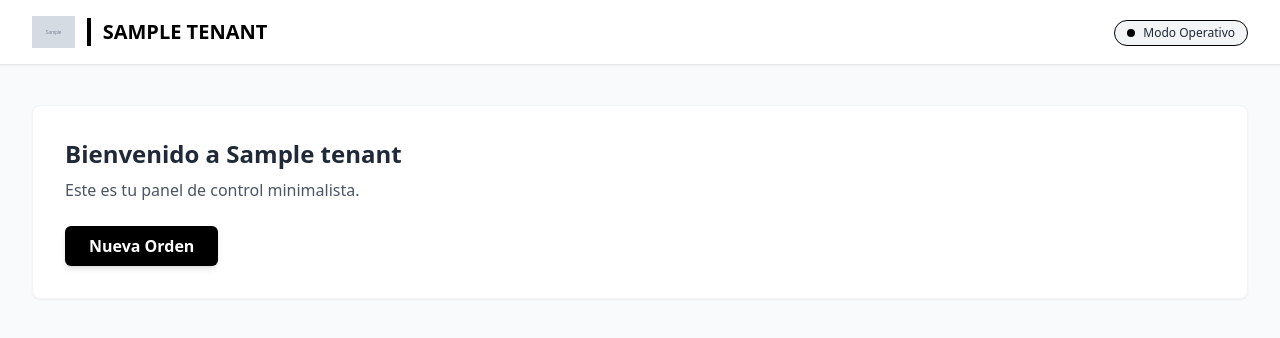
After one commit to Sublian/nexus-oms-django, a Django app: template src/interfaces/web/templates/pages/dashboard_home.html in a window 1280 px wide. The commit adds this page. Shown: the top 338 px of the page. Run offline with Django 5.2, Linux system fonts and the light colour scheme; the template is opened without the code that fills it: most values are stand-ins (such as "Sample title", 1, 10 or a date in 2020); grey boxes marked "Sample" are stand-in pictures; some libraries are stand-ins or nearby versions.

Commit message:
feat: implement initial dashboard home view
Created the first web interface page using the tenant-aware base template and registered web routes.

```diff
--- a/config/settings.py
+++ b/config/settings.py
@@ -95,6 +95,8 @@ TEMPLATES = [
                 'django.template.context_processors.request',
                 'django.contrib.auth.context_processors.auth',
                 'django.contrib.messages.context_processors.messages',
+                # personalizacion para inyectar la organización en el contexto global de templates
+                'src.interfaces.web.context_processors.tenant_context',
             ],
         },
     },
--- a/requirements.txt
+++ b/requirements.txt
@@ -25,3 +25,4 @@ gunicorn
 pytest-django
 pytest-mock
 pytest-cov
+pillow
--- a/src/interfaces/web/templates/layouts/base.html
+++ b/src/interfaces/web/templates/layouts/base.html
@@ -3,26 +3,63 @@
 <head>
     <meta charset="UTF-8">
     <meta name="viewport" content="width=device-width, initial-scale=1.0">
-    <title>Nexus OMS - {{ organization.name }}</title>
+    <title>{% block title %}Nexus OMS{% endblock %} - {{ tenant.name }}</title>
 
     <script src="https://cdn.tailwindcss.com"></script>
-    <script src="https://unpkg.com/htmx.org@1.9.10"></script>
+    <script src="https://unpkg.com/htmx.org@1.9.12"></script>
 
     <style>
-        /* Definimos una variable de CSS dinámica basada en el Tenant */
         :root {
-            --tenant-primary: {{ organization.primary_color|default:'#4f46e5' }};
+            /* Inyectamos tus nuevos campos de base de datos directamente al CSS */
+            --tenant-primary: {{ tenant.primary_color|default:"#000000" }};
+            --tenant-secondary: {{ tenant.secondary_color|default:"#FFFFFF" }};
         }
-        .btn-primary { @apply bg-[var(--tenant-primary)] text-white px-4 py-2 rounded-md hover:opacity-90 transition-all; }
-        .border-tenant { border-color: var(--tenant-primary); }
-        .text-tenant { color: var(--tenant-primary); }
+
+        /* Clases utilitarias personalizadas */
+        .bg-tenant-primary { background-color: var(--tenant-primary); }
+        .text-tenant-primary { color: var(--tenant-primary); }
+        .border-tenant-primary { border-color: var(--tenant-primary); }
+
+        .btn-tenant {
+            background-color: var(--tenant-primary);
+            color: var(--tenant-secondary);
+            transition: opacity 0.2s;
+        }
+        .btn-tenant:hover { opacity: 0.9; }
     </style>
 </head>
-<body class="bg-gray-50 text-gray-900" hx-boost="true">
-    {% block content %}{% endblock %}
+<body class="bg-gray-50 font-sans antialiased" hx-boost="true">
+
+    <nav class="bg-white border-b border-gray-200 shadow-sm">
+        <div class="max-w-7xl mx-auto px-4 sm:px-6 lg:px-8">
+            <div class="flex justify-between h-16 items-center">
+                <div class="flex items-center">
+                    {% if tenant.logo_image %}
+                        <img src="{{ tenant.logo_image.url }}" alt="Logo" class="h-8 w-auto mr-3">
+                    {% endif %}
+                    <span class="text-xl font-bold border-l-4 border-tenant-primary pl-3">
+                        {{ tenant.name|upper }}
+                    </span>
+                </div>
+
+                <div class="hidden md:block">
+                    <span class="inline-flex items-center px-3 py-1 rounded-full text-xs font-medium bg-gray-100 text-gray-800 border-tenant-primary border">
+                        <span class="w-2 h-2 mr-2 rounded-full bg-tenant-primary"></span>
+                        Modo Operativo
+                    </span>
+                </div>
+            </div>
+        </div>
+    </nav>
+
+    <main class="py-10">
+        <div class="max-w-7xl mx-auto sm:px-6 lg:px-8">
+            {% block content %}{% endblock %}
+        </div>
+    </main>
 
     <script>
-        // Configuración global de HTMX para manejo de CSRF de Django
+        // Token CSRF para todas las peticiones HTMX
         document.body.addEventListener('htmx:configRequest', (event) => {
             event.detail.headers['X-CSRFToken'] = '{{ csrf_token }}';
         });
--- /dev/null
+++ b/src/interfaces/web/templates/pages/dashboard_home.html
@@ -0,0 +1,14 @@
+{% extends 'layouts/base.html' %}
+
+{% block content %}
+<div class="bg-white p-8 rounded-lg shadow-sm border border-gray-100">
+    <h1 class="text-2xl font-bold text-gray-800">Bienvenido a {{ tenant.name }}</h1>
+    <p class="mt-2 text-gray-600">Este es tu panel de control minimalista.</p>
+
+    <div class="mt-6">
+        <button class="btn-tenant px-6 py-2 font-semibold rounded-md shadow-md">
+            Nueva Orden
+        </button>
+    </div>
+</div>
+{% endblock %}
```
Also changed, not shown: src/interfaces/web/context_processors.py (added, +11 -0 lines), src/interfaces/web/urls.py (added, +8 -0 lines), src/interfaces/web/views.py (added, +10 -0 lines), src/domain/migrations/0015_organization_logo_image_organization_primary_color_and_more.py (added).
